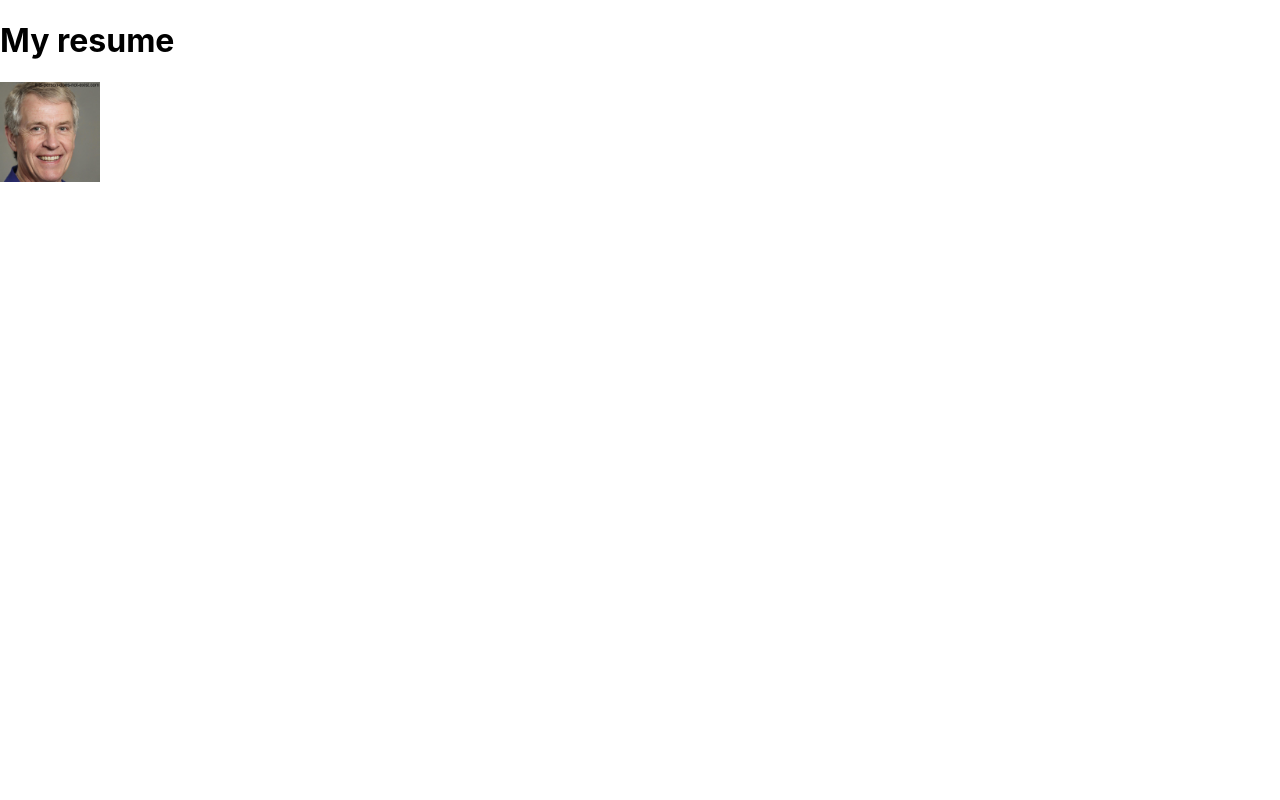
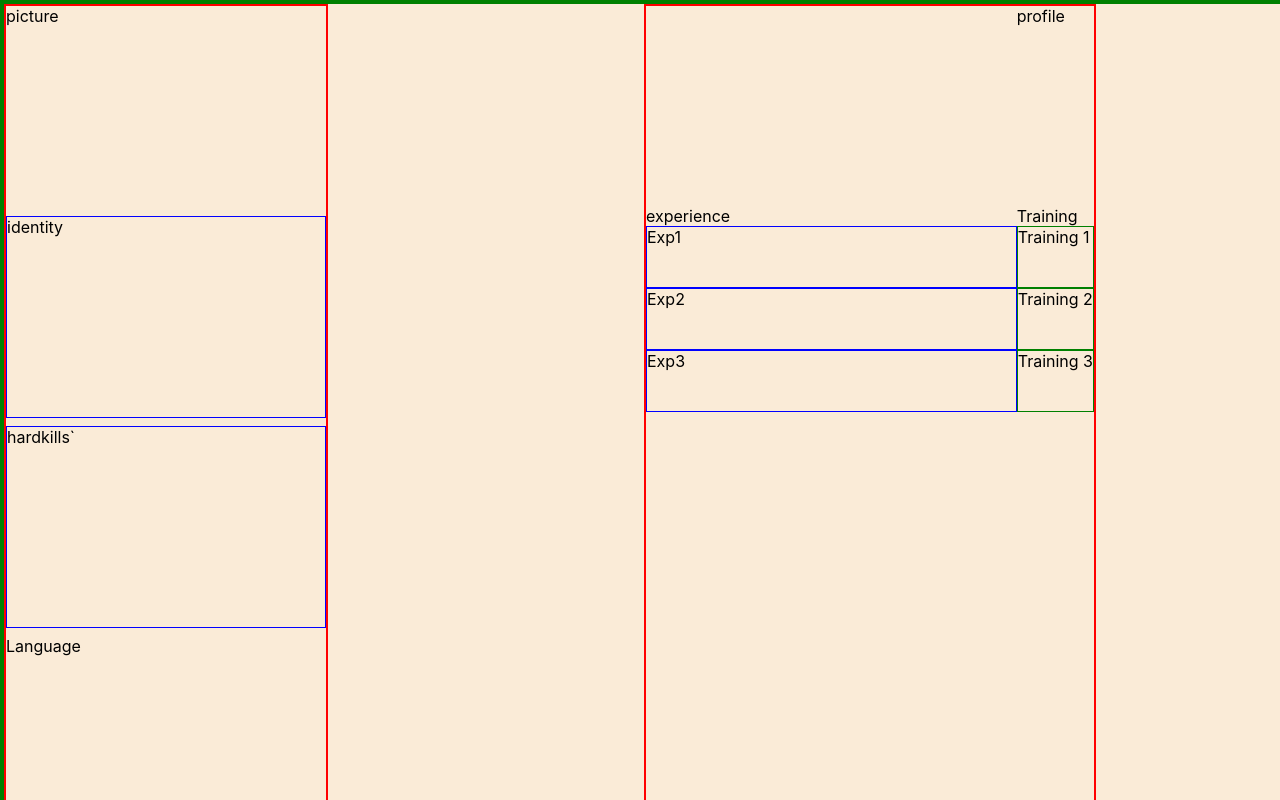
Before and after one commit to DENIS-DONE-PROJECT/Exercise-CSS, a React (Create React App) app in the folder resume/: page / in a window 1280 px wide. Shown: the top 800 px of the page. Built offline with nearby package versions, Linux system fonts and the light colour scheme.

Commit message:
PREVIOUS Julien

```diff
--- a/resume/src/App.css
+++ b/resume/src/App.css
@@ -1,4 +1,111 @@
-.avatar img {
+* {
+    height: 100%;
+}
+
+.container {
+    display: grid;
+    width: 100%;
+    border: solid 4px green;
+    background-color: antiquewhite;
+    grid-template-columns: repeat(2, 1fr);
+    grid-template-rows: repeat(5, 1fr);
+}
+
+.gridLeft {
+    display: grid;
+    grid-template-columns: repeat(1, 1fr);
+    grid-template-rows: repeat(5, 200px);
+    border: 2px solid red;
+
+    grid-column: 1/2;
+    grid-row: 1;
+    grid-gap: 10px;
+    width: 50%;
+}
+
+.gridRight {
+    display: grid;
+    grid-template-columns: repeat(1, 1fr);
+    grid-template-rows: repeat(5, 200px);
+    border: 2px solid red;
+
+    grid-column: 2;
+    grid-row: 1;
+    width: 70%;
+}
+/* .avatar img {
     width: 100px;
     height: auto;
+} */
+
+.picture,
+.profile {
+    grid-row: 1;
+    /* min-height: 0px; */
 }
+
+.profile {
+    grid-column: 2;
+    grid-row: 1;
+}
+
+.identity {
+    grid-row: 2;
+    border: 1px solid blue;
+}
+
+.gridExperience {
+    grid-template-columns: 1;
+    grid-template-rows: repeat(3, 60px);
+    grid-gap: 10px;
+    grid-row: 2;
+}
+
+.childExperience1,
+.childExperience2,
+.childExperience3 {
+    border: 1px solid blue;
+    height: 60px;
+}
+
+.childExperience1 {
+    grid-row: 1;
+}
+.childExperience2 {
+    grid-row: 2;
+}
+.childExperience3 {
+    grid-row: 3;
+}
+
+.hardkill {
+    border: 1px solid blue;
+}
+
+.softskill {
+    border: 1px solid blue;
+}
+
+.gridTraining {
+    grid-template-columns: 1;
+    grid-template-rows: repeat(3, 60px);
+    grid-gap: 10px;
+    grid-row: 2;
+}
+
+.childTaining1,
+.childTaining2,
+.childTaining3 {
+    border: 1px solid green;
+    height: 60px;
+}
+
+.childTaining1 {
+    grid-row: 1;
+}
+.childTaining2 {
+    grid-row: 2;
+}
+.childTaining3 {
+    grid-row: 3;
+}
--- a/resume/src/App.js
+++ b/resume/src/App.js
@@ -1,14 +1,31 @@
 import React from "react";
 import "./App.css";
-import avatar from "./assets/img/denis.jfif";
 
 function App() {
     return (
-        <div className="App">
-            <h1>My resume</h1>
+        <div className="container">
+            <div className="gridLeft">
+                <div className="picture">picture</div>
+                <div className="identity">identity</div>
+                <div className="hardkill">hardkills`</div>
+                <div className="Language">Language</div>
+                <div className="softskill">softskill</div>
+            </div>
+            <div className="gridRight">
+                <div className="profile">profile</div>
+                <div className="gridExperience">
+                    experience
+                    <div className="childExperience1">Exp1</div>
+                    <div className="childExperience2">Exp2</div>
+                    <div className="childExperience3">Exp3</div>
+                </div>
 
-            <div className="avatar">
-                <img src={avatar} alt="avatar" />
+                <div className="gridTraining">
+                    Training
+                    <div className="childTaining1">Training 1</div>
+                    <div className="childTaining2">Training 2</div>
+                    <div className="childTaining3">Training 3</div>
+                </div>
             </div>
         </div>
     );
```
